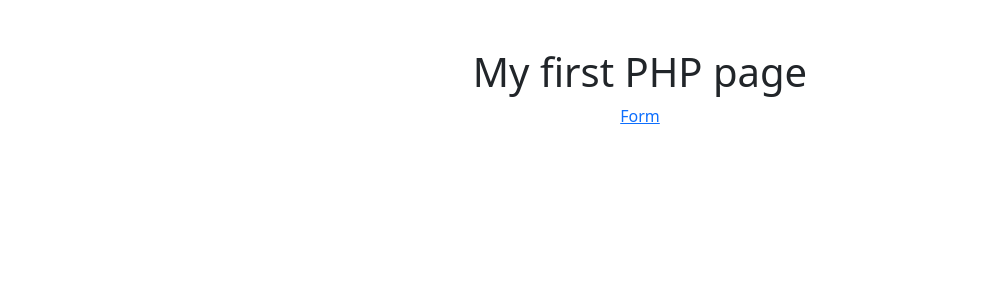
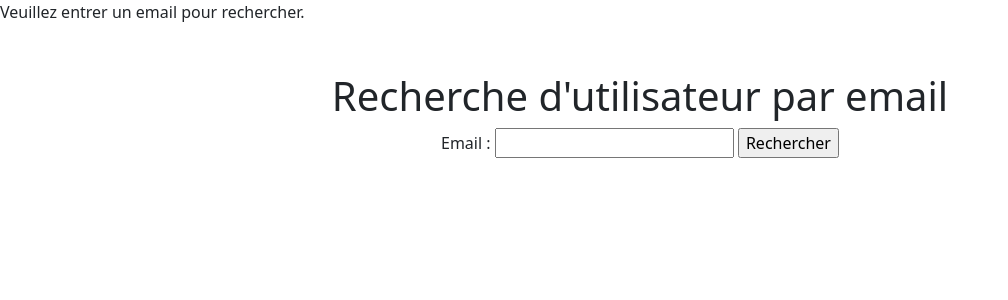
Before and after one commit to Jeremy-Cloarec/sqli-mds, a PHP site: page / in a window 1280 px wide. Shown: the top 300 px of the page, without its empty margins (0-1008 px from the left). Run offline with PHP 8.4, Linux system fonts and the light colour scheme.

Commit message:
find users by email

```diff
--- a/index.php
+++ b/index.php
@@ -1,3 +1,51 @@
+<?php
+// Connexion à la base de données
+$servername = "localhost";
+$username = "root";
+$password = "";
+$dbname = "injection";
+
+// Créer la connexion
+$conn = new mysqli($servername, $username, $password, $dbname);
+
+// Vérifier la connexion
+if ($conn->connect_error) {
+    die("Connection failed: " . $conn->connect_error);
+}
+
+// Vérifier si le paramètre 'email' existe
+if (isset($_GET['email'])) {
+    // Récupérer les données de l'utilisateur
+    $user_email = $_GET['email'];
+
+    // Requête SQL sécurisée
+    $stmt = $conn->prepare("SELECT * FROM users WHERE email = ?");
+    $stmt->bind_param("s", $user_email);
+
+    // Exécution de la requête
+    $stmt->execute();
+    $result = $stmt->get_result();
+
+    if ($result->num_rows > 0) {
+        // Afficher les données de l'utilisateur
+        echo "<h2>Résultats de la recherche :</h2>";
+        echo "<ul>";
+        while ($row = $result->fetch_assoc()) {
+            echo "<li>ID: " . htmlspecialchars($row["id"]) . " - Nom: " . htmlspecialchars($row["nom"]) . " - Prénom: " . htmlspecialchars($row["prenom"]) . " - Email: " . htmlspecialchars($row["email"]) . "</li>";
+        }
+        echo "</ul>";
+    } else {
+        echo "<p>0 résultats</p>";
+    }
+
+    $stmt->close();
+} else {
+    echo "<p>Veuillez entrer un email pour rechercher.</p>";
+}
+
+$conn->close();
+?>
+
 <!DOCTYPE html>
 <html>
 
@@ -9,7 +57,11 @@
 
 <body>
     <div class="container text-center mt-5">
-        <h1>My first PHP page</h1>
-        <a href="form.php">Form</a>
+        <h1>Recherche d'utilisateur par email</h1>
+        <form method="GET" action="">
+            <label for="email">Email :</label>
+            <input type="text" id="email" name="email">
+            <input type="submit" value="Rechercher">
+        </form>
     </div>
 </body>
```
